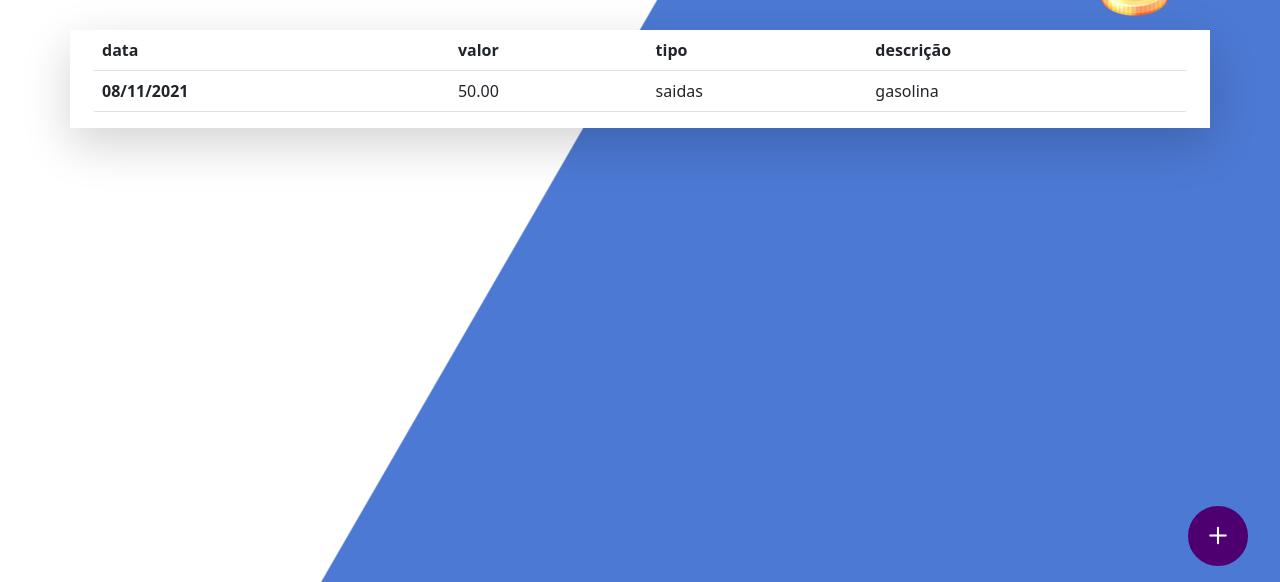
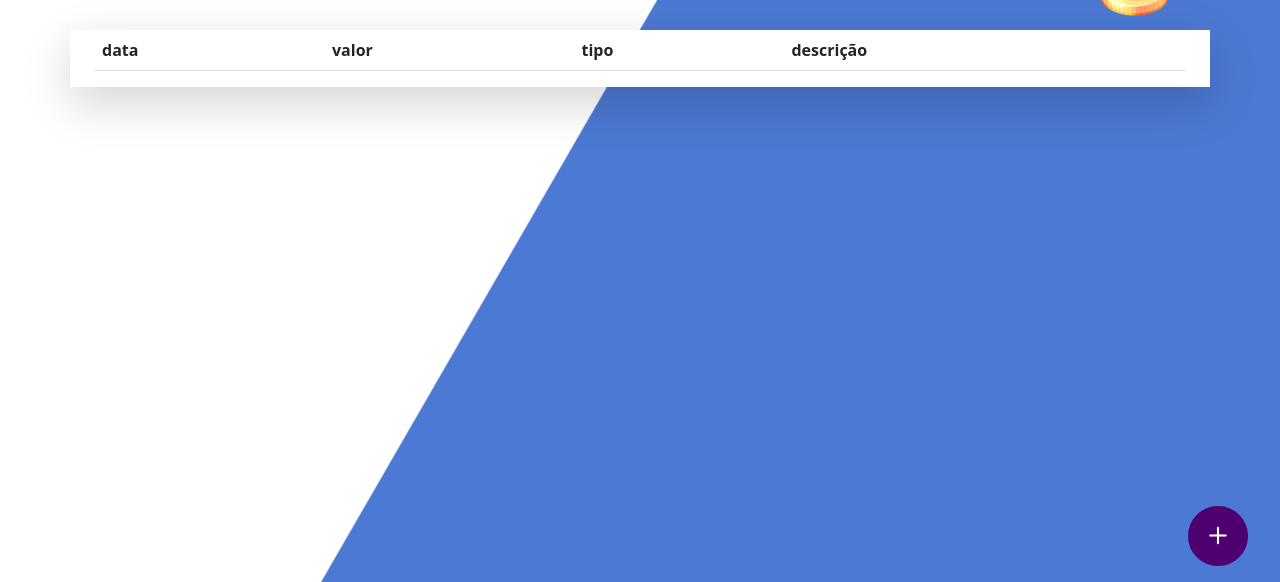
Before and after one commit to emilyzera/p, a plain HTML site: page public/transactions.html in a window 1280 px wide. Shown: the part 218-800 px from the top of the page. Drawn offline with nearby package versions, Linux system fonts and the light colour scheme; sample sign-in values are in the browser's storage.

Commit message:
codai novo

```diff
--- a/public/transactions.html
+++ b/public/transactions.html
@@ -28,8 +28,8 @@
    <button class="btn" type="button" id="dropdownMenuButton1" data-bs-toggle="dropdown" aria-expanded="false">
    <i class="bi bi-person-circle fs-4"></i>
   </button>
-  <ul class="dropdown-menu" aria-labelledby="dropdownMenuButton1">
-    <li><a class="dropdown-item" href="#">sair</a></li>
+   <ul class="dropdown-menu" aria-labelledby="dropdownMenuButton1">
+    <li><button class="dropdown-item"id="button-logout">sair</button></li>
   </ul>
 </div>
       </div>
@@ -66,13 +66,8 @@
             <th scope="col">descrição</th>
              </tr>
                </thead>
-                <tbody>
-                 <tr>
-                  <th scope="row">08/11/2021</th>
-                   <td>50.00</td>
-                   <td>saidas</td>
-                   <td>gasolina</td>
-                  </tr>
+                <tbody id="transactions-list">
+
                 </tbody>
               </table>
             </div>
@@ -130,4 +125,5 @@
   </main>
   <script src="https://cdn.jsdelivr.net/npm/bootstrap@5.2.0-beta1/dist/js/bootstrap.bundle.min.js"
    integrity="sha384-pprn3073KE6tl6bjs2QrFaJGz5/SUsLqktiwsUTF55Jfv3qYSDhgCecCxMW52nD2" crossorigin="anonymous"></script>
+   <script src="./js/transactions.js"></script>
 </html>
```
Also changed, not shown: public/js/transactions.js (renamed from public/js/transactions..js).
